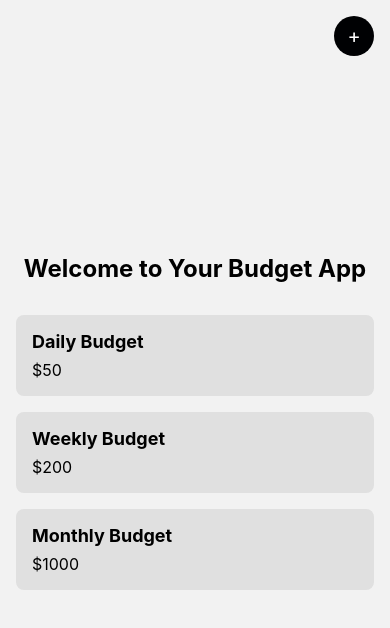
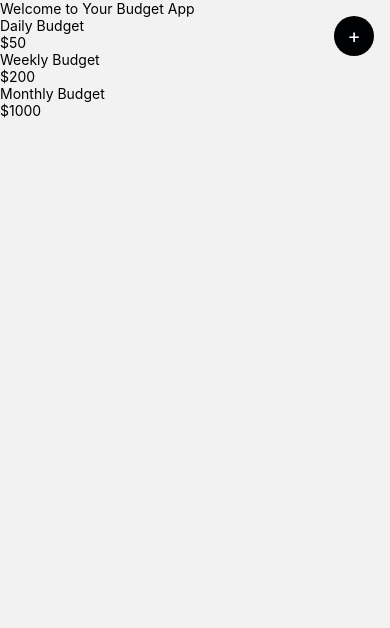
Before and after one commit to KalebHedrick/PlutusFrontEnd, a React Native app in the folder Plutus/: screen /Home in a window 390 px wide. Shown: the top 628 px of the page. Built offline with nearby package versions, Linux system fonts and the light colour scheme.

Commit message:
update hs

```diff
--- a/Plutus/screens/homeScreen.js
+++ b/Plutus/screens/homeScreen.js
@@ -1,5 +1,5 @@
 import React, { useState } from 'react';
-import { View, Text, TouchableOpacity, StyleSheet, Modal, TouchableHighlight } from 'react-native';
+import { View, Text, TouchableOpacity, StyleSheet, Modal } from 'react-native';
 
 // HomeScreen component
 export const HomeScreen = ({ navigation }) => {
@@ -37,7 +37,7 @@ export const HomeScreen = ({ navigation }) => {
       >
         <View style={styles.modalView}>
           <TouchableOpacity
-            style={{ ...styles.openButton, backgroundColor: '#2196F3' }}
+            style={{ ...styles.openButton, backgroundColor: '#C8FACD' }}
             onPress={() => {
               setModalVisible(!modalVisible);
               navigation.navigate('AddIncome');
@@ -47,7 +47,7 @@ export const HomeScreen = ({ navigation }) => {
           </TouchableOpacity>
 
           <TouchableOpacity
-            style={{ ...styles.openButton, backgroundColor: '#4CAF50' }}
+            style={{ ...styles.openButton, backgroundColor: '#C8FACD' }}
             onPress={() => {
               setModalVisible(!modalVisible);
               navigation.navigate('AddBudgetCategory');
@@ -57,7 +57,7 @@ export const HomeScreen = ({ navigation }) => {
           </TouchableOpacity>
 
           <TouchableOpacity
-            style={{ ...styles.openButton, backgroundColor: '#FFC107' }}
+            style={{ ...styles.openButton, backgroundColor: '#C8FACD' }}
             onPress={() => {
               setModalVisible(!modalVisible);
               navigation.navigate('UpdateProfile');
@@ -67,13 +67,23 @@ export const HomeScreen = ({ navigation }) => {
           </TouchableOpacity>
 
           <TouchableOpacity
-            style={{ ...styles.openButton, backgroundColor: '#FF5722' }}
+            style={{ ...styles.openButton, backgroundColor: '#C8FACD' }}
             onPress={() => {
               setModalVisible(!modalVisible);
               navigation.navigate('Settings');
             }}
           >
             <Text style={styles.textStyle}>Settings</Text>
+          </TouchableOpacity>
+
+          <TouchableOpacity
+            style={{ ...styles.openButton, backgroundColor: '#C8FACD' }}
+            onPress={() => {
+              setModalVisible(!modalVisible);
+              navigation.navigate('AddExpense');
+            }}
+          >
+            <Text style={styles.textStyle}>Add New Expense Data</Text>
           </TouchableOpacity>
         </View>
       </Modal>
@@ -91,32 +101,8 @@ const BudgetComponent = ({ title, amount }) => {
 };
 
 const styles = StyleSheet.create({
-  container: {
-    flex: 1,
-    justifyContent: 'center',
-    alignItems: 'center',
-    padding: 16,
-  },
-  welcomeText: {
-    fontSize: 24,
-    fontWeight: 'bold',
-    marginBottom: 16,
-  },
-  budgetContainer: {
-    marginTop: 16,
-    padding: 16,
-    backgroundColor: '#e0e0e0',
-    borderRadius: 8,
-    width: '100%',
-  },
-  budgetTitle: {
-    fontSize: 18,
-    fontWeight: 'bold',
-    marginBottom: 8,
-  },
-  budgetAmount: {
-    fontSize: 16,
-  },
+  // ... (remaining styles)
+
   // Circle Button
   circleButton: {
     position: 'absolute',
@@ -154,7 +140,7 @@ const styles = StyleSheet.create({
     elevation: 5,
   },
   openButton: {
-    backgroundColor: '#F194FF',
+    backgroundColor: '#C8FACD',
     borderRadius: 8,
     padding: 10,
     marginBottom: 8,
```
